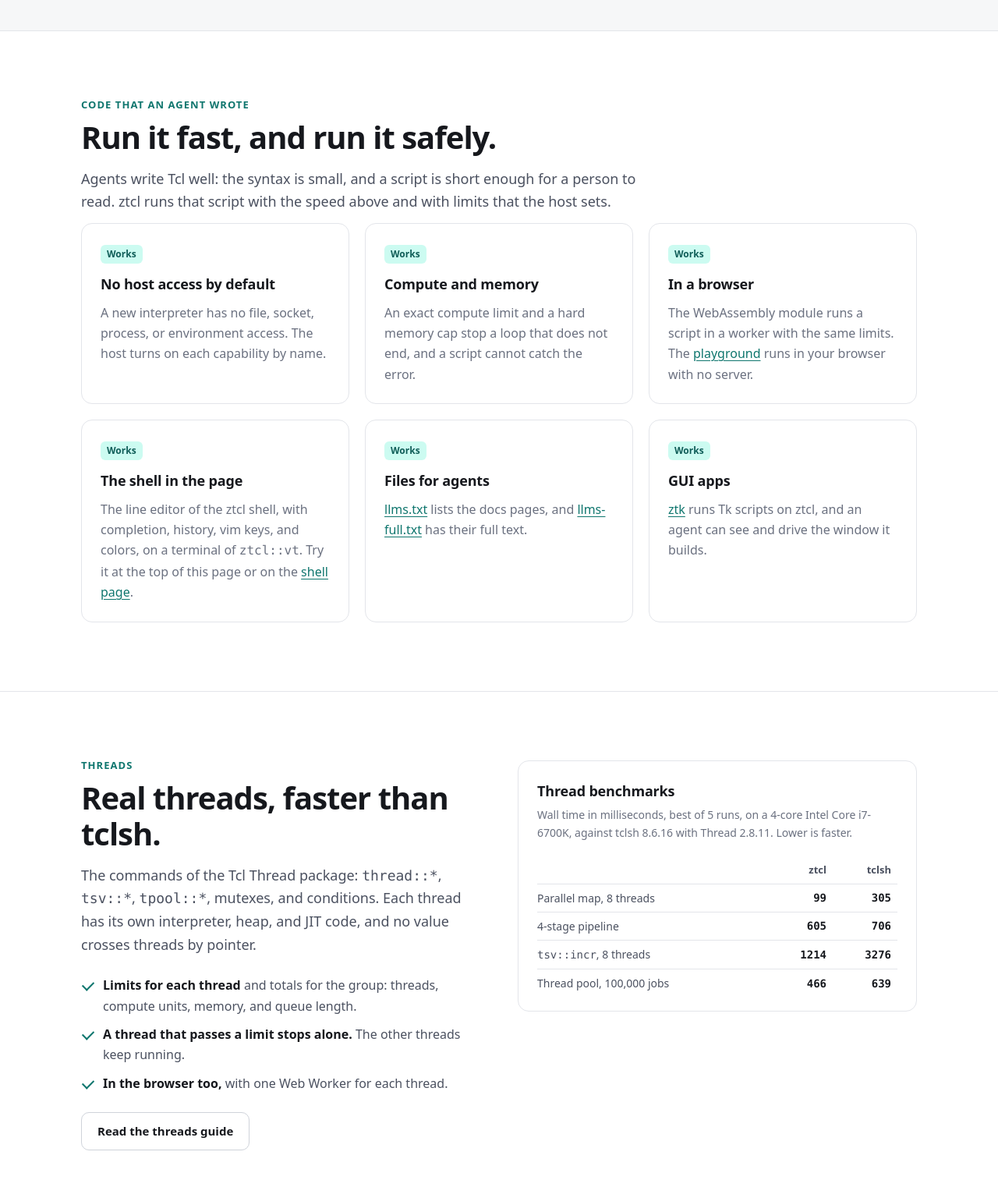
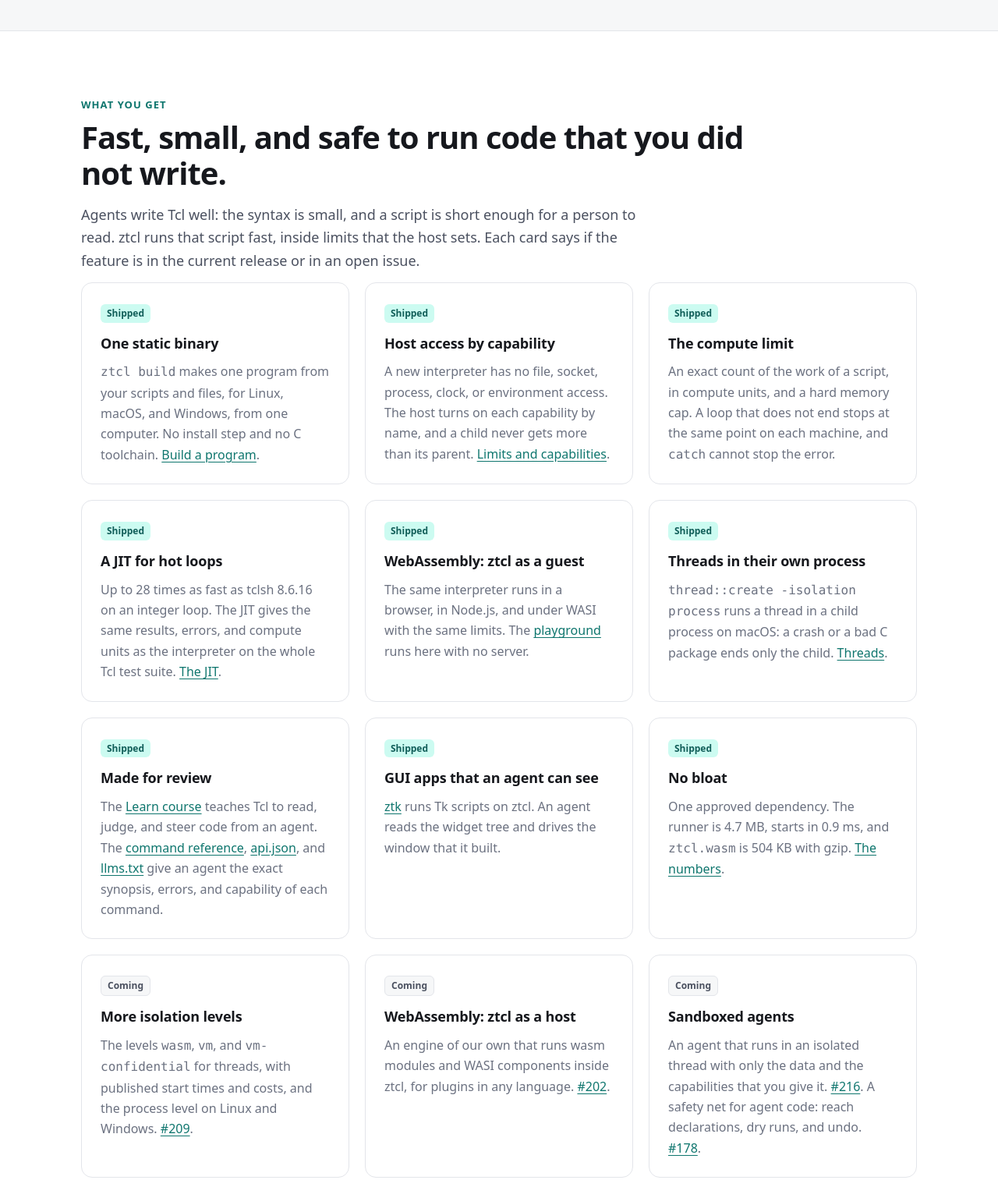
Before and after one commit to beetlebugorg/ztcl, a plain HTML site: page docs/site/index.html in a window 1280 px wide. Shown: the part 3980-5493 px from the top of the page at 78% size. Drawn offline with Linux system fonts and the light colour scheme; files that its build step writes are made by us from their sources; no server answers; files whose address does not match are found by name.

Commit message:
Label each feature on the landing page as Shipped or Coming
The cards name static binaries, capabilities, the compute limit, the
JIT, WebAssembly in both directions, isolation levels, the review
docs, ztk, and the size, with an issue link for each coming feature.
The size and start numbers are measured again on main at c912727.

```diff
--- a/docs/site/index.html
+++ b/docs/site/index.html
@@ -224,16 +224,22 @@ Each command can use 10,000,000 compute units.
 
 <section class="section" id="agents">
   <div class="wrap">
-    <p class="eyebrow">Code that an agent wrote</p>
-    <h2>Run it fast, and run it safely.</h2>
-    <p class="lede">Agents write Tcl well: the syntax is small, and a script is short enough for a person to read. ztcl runs that script with the speed above and with limits that the host sets.</p>
+    <p class="eyebrow">What you get</p>
+    <h2>Fast, small, and safe to run code that you did not write.</h2>
+    <p class="lede">Agents write Tcl well: the syntax is small, and a script is short enough for a person to read. ztcl runs that script fast, inside limits that the host sets. Each card says if the feature is in the current release or in an open issue.</p>
     <div class="grid g3">
-      <div class="card"><span class="tag">Works</span><h3>No host access by default</h3><p class="muted">A new interpreter has no file, socket, process, or environment access. The host turns on each capability by name.</p></div>
-      <div class="card"><span class="tag">Works</span><h3>Compute and memory</h3><p class="muted">An exact compute limit and a hard memory cap stop a loop that does not end, and a script cannot catch the error.</p></div>
-      <div class="card"><span class="tag">Works</span><h3>In a browser</h3><p class="muted">The WebAssembly module runs a script in a worker with the same limits. The <a href="playground/">playground</a> runs in your browser with no server.</p></div>
-      <div class="card"><span class="tag">Works</span><h3>The shell in the page</h3><p class="muted">The line editor of the ztcl shell, with completion, history, vim keys, and colors, on a terminal of <code>ztcl::vt</code>. Try it at the top of this page or on the <a href="try/">shell page</a>.</p></div>
-      <div class="card"><span class="tag">Works</span><h3>Files for agents</h3><p class="muted"><a href="llms.txt">llms.txt</a> lists the docs pages, and <a href="llms-full.txt">llms-full.txt</a> has their full text.</p></div>
-      <div class="card"><span class="tag">Works</span><h3>GUI apps</h3><p class="muted"><a href="https://beetlebug.org/ztk/">ztk</a> runs Tk scripts on ztcl, and an agent can see and drive the window it builds.</p></div>
+      <div class="card"><span class="tag">Shipped</span><h3>One static binary</h3><p class="muted"><code>ztcl build</code> makes one program from your scripts and files, for Linux, macOS, and Windows, from one computer. No install step and no C toolchain. <a href="build/">Build a program</a>.</p></div>
+      <div class="card"><span class="tag">Shipped</span><h3>Host access by capability</h3><p class="muted">A new interpreter has no file, socket, process, clock, or environment access. The host turns on each capability by name, and a child never gets more than its parent. <a href="limits/">Limits and capabilities</a>.</p></div>
+      <div class="card"><span class="tag">Shipped</span><h3>The compute limit</h3><p class="muted">An exact count of the work of a script, in compute units, and a hard memory cap. A loop that does not end stops at the same point on each machine, and <code>catch</code> cannot stop the error.</p></div>
+      <div class="card"><span class="tag">Shipped</span><h3>A JIT for hot loops</h3><p class="muted">Up to 28 times as fast as tclsh 8.6.16 on an integer loop. The JIT gives the same results, errors, and compute units as the interpreter on the whole Tcl test suite. <a href="jit/">The JIT</a>.</p></div>
+      <div class="card"><span class="tag">Shipped</span><h3>WebAssembly: ztcl as a guest</h3><p class="muted">The same interpreter runs in a browser, in Node.js, and under WASI with the same limits. The <a href="playground/">playground</a> runs here with no server.</p></div>
+      <div class="card"><span class="tag">Shipped</span><h3>Threads in their own process</h3><p class="muted"><code>thread::create -isolation process</code> runs a thread in a child process on macOS: a crash or a bad C package ends only the child. <a href="threads/#isolated-threads">Threads</a>.</p></div>
+      <div class="card"><span class="tag">Shipped</span><h3>Made for review</h3><p class="muted">The <a href="learn/01-read-a-command/">Learn course</a> teaches Tcl to read, judge, and steer code from an agent. The <a href="reference/">command reference</a>, <a href="reference/api.json">api.json</a>, and <a href="llms.txt">llms.txt</a> give an agent the exact synopsis, errors, and capability of each command.</p></div>
+      <div class="card"><span class="tag">Shipped</span><h3>GUI apps that an agent can see</h3><p class="muted"><a href="https://beetlebug.org/ztk/">ztk</a> runs Tk scripts on ztcl. An agent reads the widget tree and drives the window that it built.</p></div>
+      <div class="card"><span class="tag">Shipped</span><h3>No bloat</h3><p class="muted">One approved dependency. The runner is 4.7 MB, starts in 0.9 ms, and <code>ztcl.wasm</code> is 504 KB with gzip. <a href="#no-bloat">The numbers</a>.</p></div>
+      <div class="card"><span class="tag plan">Coming</span><h3>More isolation levels</h3><p class="muted">The levels <code>wasm</code>, <code>vm</code>, and <code>vm-confidential</code> for threads, with published start times and costs, and the process level on Linux and Windows. <a href="https://github.com/beetlebugorg/ztcl/issues/209">#209</a>.</p></div>
+      <div class="card"><span class="tag plan">Coming</span><h3>WebAssembly: ztcl as a host</h3><p class="muted">An engine of our own that runs wasm modules and WASI components inside ztcl, for plugins in any language. <a href="https://github.com/beetlebugorg/ztcl/issues/202">#202</a>.</p></div>
+      <div class="card"><span class="tag plan">Coming</span><h3>Sandboxed agents</h3><p class="muted">An agent that runs in an isolated thread with only the data and the capabilities that you give it. <a href="https://github.com/beetlebugorg/ztcl/issues/216">#216</a>. A safety net for agent code: reach declarations, dry runs, and undo. <a href="https://github.com/beetlebugorg/ztcl/issues/178">#178</a>.</p></div>
     </div>
   </div>
 </section>
@@ -306,11 +312,11 @@ Each command can use 10,000,000 compute units.
     <h2>Small, fast to start, and with one dependency.</h2>
     <p class="lede">ztcl has its own code for the parts that other interpreters take from libraries: the regular expressions, the big integers, deflate and zip, JSON, and the line editor of the shell. The one dependency is <a href="https://github.com/ghostty-org/ghostty">libghostty-vt</a> for <code>ztcl::vt</code>, built from source by the Zig toolchain.</p>
     <div class="grid g3">
-      <div class="card"><h3>4.6 MB</h3><p class="muted">The <code>ztcl</code> runner for x86-64 Linux: one static binary, stripped, with the JIT and the built-in modules. It is 1.9 MB with gzip.</p></div>
-      <div class="card"><h3>0.8 ms</h3><p class="muted">The time of <code>ztcl hi.tcl</code> for a script with one <code>puts</code>: the median of 50 runs.</p></div>
+      <div class="card"><h3>4.7 MB</h3><p class="muted">The <code>ztcl</code> runner for x86-64 Linux: one static binary, stripped, with the JIT and the built-in modules. It is 2.0 MB with gzip.</p></div>
+      <div class="card"><h3>0.9 ms</h3><p class="muted">The time of <code>ztcl hi.tcl</code> for a script with one <code>puts</code>: the median of 50 runs.</p></div>
       <div class="card"><h3>504 KB</h3><p class="muted"><code>ztcl.wasm</code> with gzip -9, for the browser and Node.js. It needs no imports from the host.</p></div>
     </div>
-    <p class="muted" style="margin-top:20px">Measured on 2026-11-26 on an Intel Core i7-6700K with Linux, from a ReleaseFast build of <code>main</code> and <code>zig build wasm</code>.</p>
+    <p class="muted" style="margin-top:20px">Measured on 2026-11-26 on an Intel Core i7-6700K with Linux, from a ReleaseFast build of <code>main</code> at c912727 and <code>zig build wasm</code>: the size of the stripped runner (4,688,048 bytes), and the median wall time of 50 runs from a Python loop.</p>
   </div>
 </section>
 
```
Also changed, not shown: README.md, 1 other file.
